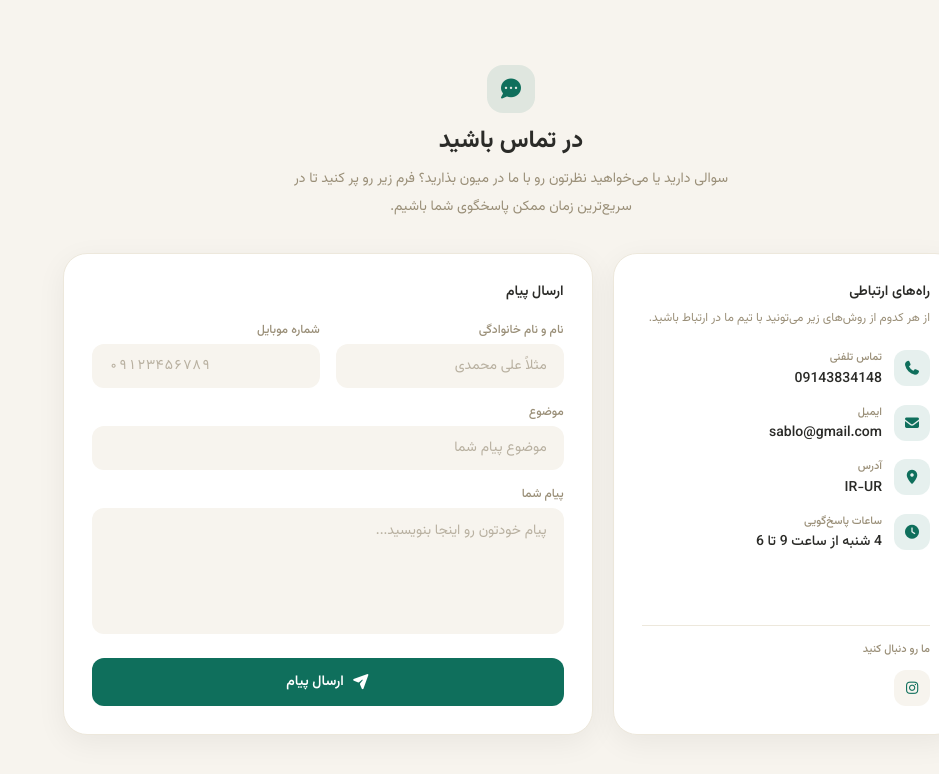
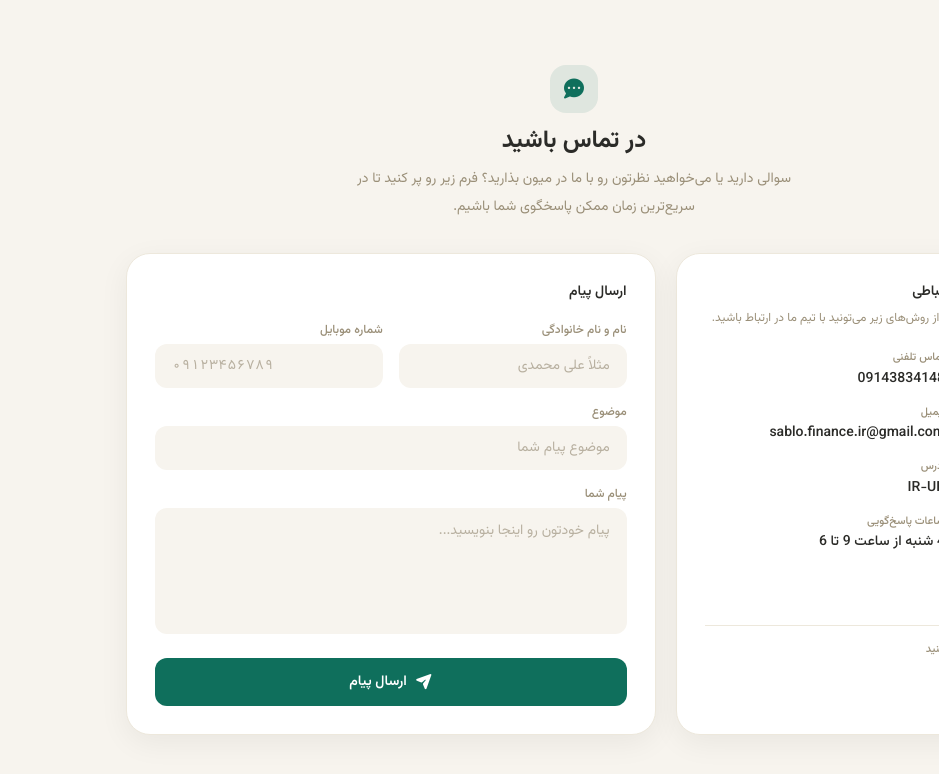
Before and after one commit to parsaasadzadeh/Sablo-Web, a Next.js app: page /contact in a window 1280 px wide. Shown: the top 774 px of the page, without its empty margins (341-1280 px from the left). Built offline with nearby package versions, Linux system fonts and the light colour scheme; no server answers.

Commit message:
Update page.js

```diff
--- a/src/app/(pages)/contact/page.js
+++ b/src/app/(pages)/contact/page.js
@@ -25,7 +25,7 @@ export default function Contact() {
     {
       icon: "fa-solid fa-envelope",
       label: "ایمیل",
-      value: "sablo@gmail.com",
+      value: "sablo.finance.ir@gmail.com",
     },
     {
       icon: "fa-solid fa-location-dot",
```
